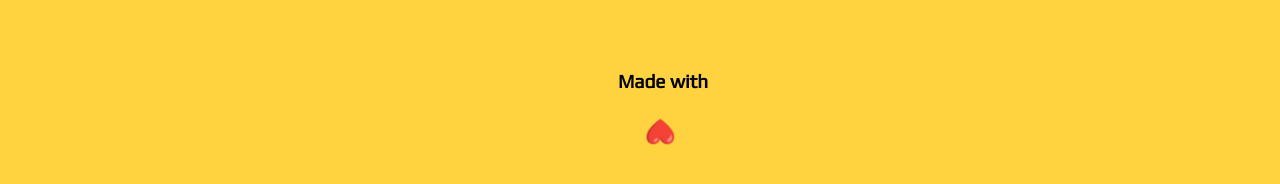
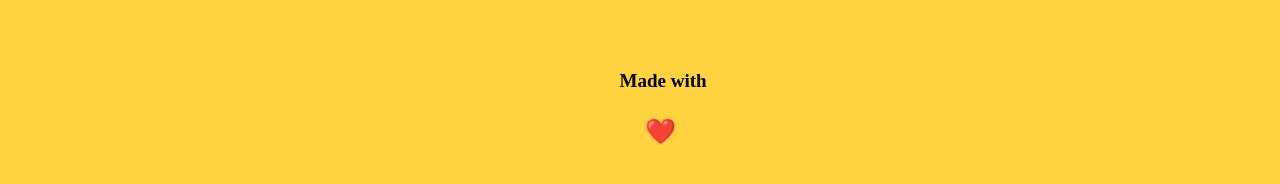
Before and after one commit to tavofigse/flip-the-react-tomster, a React (Create React App) app: page / in a window 1280 px wide. Shown: the part 562-746 px from the top of the page. Built offline with nearby package versions, Linux system fonts and the light colour scheme; a web font is replaced by a local one.

Commit message:
remove animation on Footer component.

```diff
--- a/src/components/home/Footer.tsx
+++ b/src/components/home/Footer.tsx
@@ -1,16 +1,6 @@
 import * as React from 'react';
-import styled, { keyframes } from 'styled-components';
+import styled from 'styled-components';
 import * as Variables from '../../styles/variables';
-
-const rotate360 = keyframes`
-  from {
-    transform: rotate(0deg);
-  }
-
-  to {
-    transform: rotate(360deg);
-  }
-`;
 
 const FooterContainer = styled.div`
   text-align: center;
@@ -18,14 +8,13 @@ const FooterContainer = styled.div`
 
 const FooterLabel = styled.p`
   color: ${Variables.COLOR_BLACK};
-  font-family: ${Variables.FONT_FOOTER};
+  font-family: ${Variables.FONT_SECONDARY};
   font-weight: bold;
   margin-left: 3.6vw;
   margin-top: 15vw;
 `;
 
 const Heart = styled.p`
-  animation: ${rotate360} 2s linear infinite;
   margin-left: 3.2vw;
   font-size: 25px;
 `;
```
